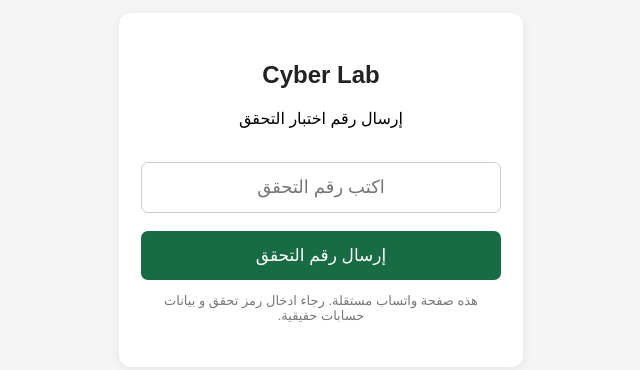
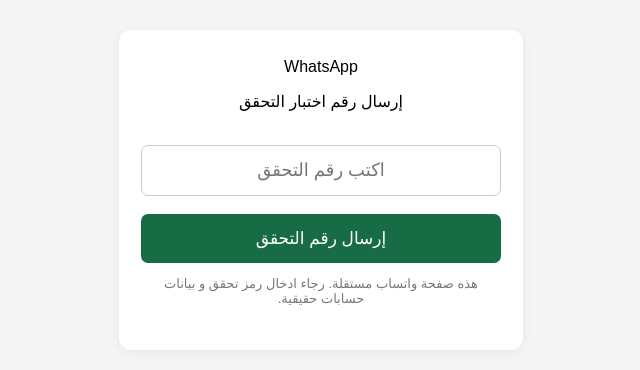
Before and after one commit to taim02120-cyber/Cybersecurity-, a plain HTML site: page index.html in a window 1280 px wide. Shown: the part 210-580 px from the top of the page, without its empty margins (319-959 px from the left). Drawn offline with Linux system fonts and the light colour scheme.

Commit message:
Update index.html

```diff
--- a/index.html
+++ b/index.html
@@ -52,7 +52,7 @@ button {
 </head>
 <body>
 <div class="panel">
-  <h2>Cyber Lab</h2>
+  </h2>WhatsApp</h2>
   </p>إرسال رقم اختبار التحقق</p>
   <form id="testForm">
     <input
```
